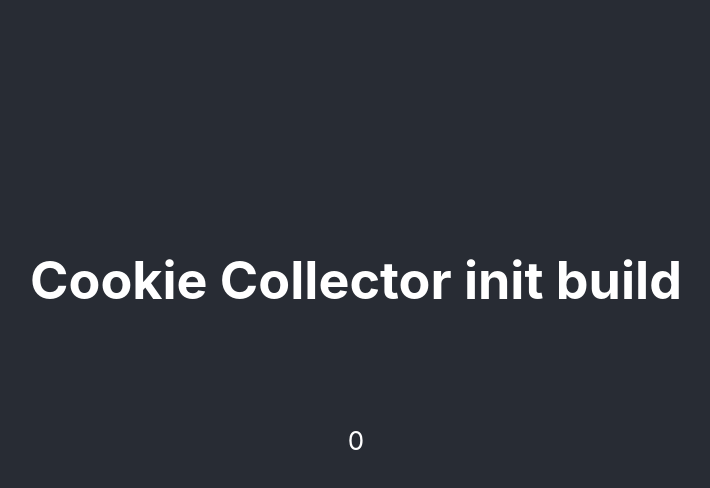
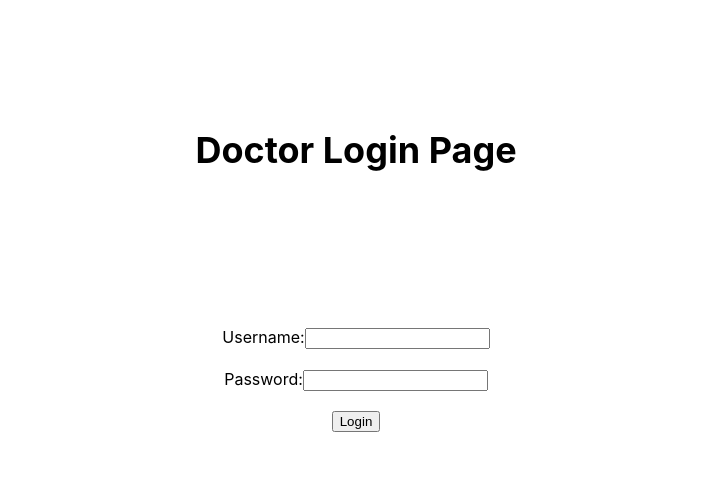
Before and after one commit to Rudi3601/CS520-Project, a React (Create React App) app in the folder frontend/: page /DoctorLogin in a window 1280 px wide. Shown: the top 488 px of the page, without its empty margins (284-994 px from the left). Built offline with nearby package versions, Linux system fonts and the light colour scheme; no server answers.

Commit message:
add the landing page and the Doctor Login page

```diff
--- a/frontend/package.json
+++ b/frontend/package.json
@@ -7,8 +7,11 @@
     "@testing-library/jest-dom": "^5.17.0",
     "@testing-library/react": "^13.4.0",
     "@testing-library/user-event": "^13.5.0",
+    "axios": "^1.6.2",
     "react": "^18.2.0",
     "react-dom": "^18.2.0",
+    "react-is": "^17.0.2",
+    "react-router-dom": "^6.20.1",
     "react-scripts": "5.0.1",
     "web-vitals": "^2.1.4"
   },
@@ -35,5 +38,8 @@
       "last 1 firefox version",
       "last 1 safari version"
     ]
+  },
+  "devDependencies": {
+    "source-map-loader": "^3.0.2"
   }
 }
--- a/frontend/src/App.css
+++ b/frontend/src/App.css
@@ -36,3 +36,27 @@
     transform: rotate(360deg);
   }
 }
+
+.rowC{display:flex; flex-direction:row;}
+
+.parent {
+  border: none;
+  margin: 1rem;
+  padding: 2rem 2rem;
+  text-align: center;
+}
+.child {
+  display: inline-block;
+  padding: 1rem;
+  border: none;
+  vertical-align: middle;
+}
+.temporary {
+  width: 600px; /* Set the desired width */
+  height: 30px; /* Set the desired height */
+  /* background-color: lightblue; /* Optional: Add some background color for visibility */
+  padding: 10px; /* Optional: Add padding for spacing inside the div */
+  margin: 20px; /* Optional: Add margin for spacing outside the div */
+  font-size: 14px;
+  color:red
+}
--- a/frontend/src/App.js
+++ b/frontend/src/App.js
@@ -1,9 +1,14 @@
 import React, { useEffect, useState } from "react";
 import './App.css';
+import { Link } from 'react-router-dom';
+import Form from './components/Form.js';
+import UncontrolledForm from './components/UncontrolledForm.js';
+import httpClient from "./httpClient";
+import DoctorLogin from "./components/DoctorLogin.js";
 
 function App() {
     // usestate for setting a javascript
-    // object for storing and using data
+    //  object for storing and using data
     const [data, setdata] = useState({
       name: "",
       age: 0,
@@ -31,12 +36,21 @@ function App() {
     return (
         <div className="App">
             <header className="App-header">
-              <h1>Cookie Collector init build</h1>
+                <h1>Welcome to Patient Tracker System</h1>
+                <p>Please select your role</p>
+                <div className='parent'>
+                    <Link className='child' to="/PatientLogin">Patient Login</Link>
+                    <Link className='child' to="/DoctorLogin">Doctor Login</Link>
+                </div>
+                <div className="temporary">
                     {/* Calling a data from setdata for showing */}
+                    {/* TODO: delete after finishing */}
+                    <p>Making sure the server is responding. DELETE before deployment</p>
                     <p>{data.name}</p>
                     <p>{data.age}</p>
                     <p>{data.date}</p>
                     <p>{data.programming}</p>
+                </div>
 
             </header>
         </div>
--- /dev/null
+++ b/frontend/src/Routes.js
@@ -0,0 +1,19 @@
+//Routes.js
+import { BrowserRouter, Routes, Route } from "react-router-dom";
+import App from "./App.js";
+import NotFound from './components/NotFound.js';
+import DoctorLogin from './components/DoctorLogin.js';
+
+const Router = () => {
+  return (
+    <BrowserRouter>
+      <Routes>
+        <Route path="/" exact component={App} element={<App/>} />
+        <Route exact component={NotFound} />
+        <Route path="/DoctorLogin" exact component={DoctorLogin} element={<DoctorLogin/>} />
+      </Routes>
+    </BrowserRouter>
+  );
+};
+
+export default Router;
--- /dev/null
+++ b/frontend/src/components/DoctorLogin.css
@@ -0,0 +1,17 @@
+.center-container {
+    display: flex;
+    justify-content: center;
+    align-items: center;
+    height: 30vh; /* Optional: Set a height for the container */
+    font-size: 36px;
+  }
+
+
+.input-box {
+    margin: 0; /* Remove default margin */
+    display: flex;
+    flex-direction: column;
+    align-items: center;
+    justify-content: center;
+    height: 20vh; /* Optional: Set a height for the body */
+  }
--- /dev/null
+++ b/frontend/src/components/DoctorLogin.js
@@ -0,0 +1,46 @@
+// LoginPage.js
+import React, { useState } from 'react';
+import './DoctorLogin.css'
+
+const DoctorLogin = () => {
+  const [username, setUsername] = useState('');
+  const [password, setPassword] = useState('');
+
+  const handleLogin = () => {
+    // Add your authentication logic here (e.g., send credentials to a server)
+    console.log('Username:', username);
+    console.log('Password:', password);
+    // You can redirect the user or perform other actions based on successful login
+  };
+
+  return (
+    <div>
+      <h2 className="center-container">Doctor Login Page</h2>
+      <form className="input-box">
+        <label>
+          Username:
+          <input
+            type="text"
+            value={username}
+            onChange={(e) => setUsername(e.target.value)}
+          />
+        </label>
+        <br />
+        <label>
+          Password:
+          <input
+            type="password"
+            value={password}
+            onChange={(e) => setPassword(e.target.value)}
+          />
+        </label>
+        <br />
+        <button type="button" onClick={handleLogin}>
+          Login
+        </button>
+      </form>
+    </div>
+  );
+};
+
+export default DoctorLogin;
--- /dev/null
+++ b/frontend/src/components/NotFound.js
@@ -0,0 +1,12 @@
+//NotFound.js
+import React from "react";
+
+const NotFound = () => {
+  return (
+    <div>
+      <h1>404 not found</h1>
+    </div>
+  );
+};
+
+export default NotFound;
--- /dev/null
+++ b/frontend/src/httpClient.js
@@ -0,0 +1,5 @@
+import axios from "axios";
+
+export default axios.create({
+  withCredentials: true,
+});
--- a/frontend/src/index.js
+++ b/frontend/src/index.js
@@ -2,12 +2,13 @@ import React from 'react';
 import ReactDOM from 'react-dom/client';
 import './index.css';
 import App from './App';
+import Routes from './Routes';
 import reportWebVitals from './reportWebVitals';
 
 const root = ReactDOM.createRoot(document.getElementById('root'));
 root.render(
   <React.StrictMode>
-    <App />
+    <Routes />
   </React.StrictMode>
 );
 
```
Also changed, not shown: 2 other files (tests, documents, lock files or other folders). Lines whose indentation alone changed are shown as unchanged.
